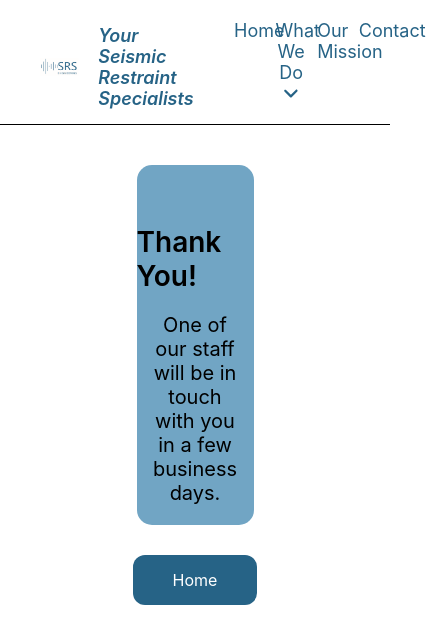
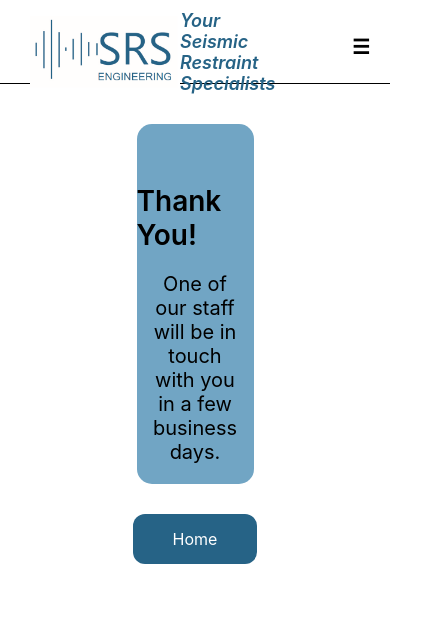
Before and after one commit to perstraine/SRS, a React (Create React App) app: page /thanks in a window 390 px wide. Shown: the top 644 px of the page, 426 px wide, since content can reach past the window. Built offline with nearby package versions, Linux system fonts and the light colour scheme.

Commit message:
navbar changed to use hamburger icon

```diff
--- a/src/components/header/Header.js
+++ b/src/components/header/Header.js
@@ -10,6 +10,7 @@ export default function Header() {
     const location = useLocation();
   const [active, setActive] = useState(location.pathname)
   const [drop, setDrop] = useState(false)
+  const [isOpen, setIsOpen] = useState("false");
     return (
       <div id={styles.headerContainer}>
         <div id={styles.logomotto}>
@@ -24,14 +25,84 @@ export default function Header() {
             />
             <div id={styles.motto}>Your Seismic Restraint Specialists</div>
           </div>
+          <div
+            id={styles.hamburger}
+            isOpen={isOpen}
+            onClick={() => {
+              setIsOpen("true");
+            }}
+          >
+            {"\u2630"}
+          </div>
 
-          <div id={styles.navbar}>
+          <div id={styles.navbarModal} isOpen={isOpen}>
+            <div
+              id={drop ? styles.activeDrop : styles.inactiveDrop}
+              onMouseEnter={() => {
+                setDrop(true);
+              }}
+              onMouseLeave={() => {
+                setDrop(false);
+              }}
+            >
+              <div
+                className={styles.dropItem}
+                onClick={() => {
+                  setActive("/suspendedceiling");
+                  navigate("/suspendedceiling");
+                  setIsOpen("false");
+                }}
+              >
+                Suspended Ceiling
+              </div>
+              <div
+                className={styles.dropItem}
+                onClick={() => {
+                  setActive("/wallandparition");
+                  navigate("/wallandpartition");
+                  setIsOpen("false");
+                }}
+              >
+                Wall & Partition
+              </div>
+              <div
+                className={styles.dropItem}
+                onClick={() => {
+                  setActive("/services");
+                  navigate("/services");
+                  setIsOpen("false");
+                }}
+              >
+                Services
+              </div>
+              <div
+                className={styles.dropItem}
+                onClick={() => {
+                  setActive("/specialist");
+                  navigate("/specialist");
+                  setIsOpen("false");
+                }}
+              >
+                Specialist
+              </div>
+            </div>
+            <div id={styles.navbar} isOpen={isOpen}>
+              <div
+                id={styles.close}
+                isOpen={isOpen}
+                onClick={() => {
+                  setIsOpen("false");
+                }}
+              >
+                {"\u2716"}
+              </div>
               <div
                 id={active === "/" ? styles.active : null}
                 className={styles.navItem}
                 onClick={() => {
                   setActive("/");
                   navigate("/");
+                  setIsOpen("false");
                 }}
               >
                 Home
@@ -46,44 +117,6 @@ export default function Header() {
                 }}
               >
                 What We Do <FontAwesomeIcon icon={faAngleDown} />
-              <div id={drop ? styles.activeDrop : styles.inactiveDrop}>
-                <div
-                  className={styles.dropItem}
-                  onClick={() => {
-                    setActive("/suspendedceiling");
-                    navigate("/suspendedceiling");
-                  }}
-                >
-                  Suspended Ceiling
-                </div>
-                <div
-                  className={styles.dropItem}
-                  onClick={() => {
-                    setActive("/wallandparition");
-                    navigate("/wallandpartition");
-                  }}
-                >
-                  Wall & Partition
-                </div>
-                <div
-                  className={styles.dropItem}
-                  onClick={() => {
-                    setActive("/services");
-                    navigate("/services");
-                  }}
-                >
-                  Services
-                </div>
-                <div
-                  className={styles.dropItem}
-                  onClick={() => {
-                    setActive("/specialist");
-                    navigate("/specialist");
-                  }}
-                >
-                  Specialist
-                </div>
-              </div>
               </div>
               <div
                 id={active === "/mission" ? styles.active : null}
@@ -91,6 +124,7 @@ export default function Header() {
                 onClick={() => {
                   setActive("/mission");
                   navigate("/mission");
+                  setIsOpen("false");
                 }}
               >
                 Our Mission
@@ -101,6 +135,7 @@ export default function Header() {
                 onClick={() => {
                   setActive("/contact");
                   navigate("/contact");
+                  setIsOpen("false");
                 }}
               >
                 Contact
@@ -108,5 +143,6 @@ export default function Header() {
             </div>
           </div>
         </div>
+      </div>
     );
 }
--- a/src/components/header/Header.module.css
+++ b/src/components/header/Header.module.css
@@ -1,6 +1,7 @@
 #headerContainer{
     display: flex;
     width: 100%;
+    height: 83px;
     flex-direction: column;
     align-items: center;
     border-bottom: solid 1px black;
@@ -14,7 +15,7 @@
 }
 
 #logo{
-    width: 25%;
+    width: 150px;
     cursor: pointer;
 
 }
@@ -29,17 +30,37 @@
 }
 
 #motto{
-    width: 50%;
+    width: 280px;
     font-size: 18px;
     font-style: italic;
     font-weight: 600;
     color: #266386;
 }
 
-#navbar{
+#navbarModal[isOpen=true]{
+    position: fixed;
+    width: 100%;
     display: flex;
-    width: 40%;
-    justify-content: space-between;
+    justify-content: flex-end;
+    top:0;
+    height: 100%;
+}
+
+#navbarModal[isOpen=false]{
+    display: none;
+}
+
+#navbar[isOpen=true]{
+    background-color: white;
+    display: flex;
+    width: 250px;
+    /* justify-content: space-between; */
+    flex-direction: column;
+    box-shadow: -2px 0 5px grey;
+
+}
+#navbar[isOpen=false]{
+    display: none;
 }
 
 #active{
@@ -47,7 +68,7 @@
 }
 
 .navItem{
-    width: 20%;
+    width: 100%;
     font-size: 18px;
     padding: 20px 0;
     color: #266386;
@@ -56,11 +77,18 @@
 
 }
 
+.navItem:hover{
+    background-color: rgb(202, 202, 202);
+}
+
 #activeDrop{
     display: block;
-    position: absolute;
-    background: #84a7bb;
-    width: 160px;
+    background: white;
+    width: 150px;
+    height: fit-content;
+    margin-top: 131px;
+    text-align: center;
+    box-shadow: -2px 0 5px grey;
 
 }
 
@@ -78,3 +106,26 @@
     background-color: grey;
     color: white;
 }
+
+#hamburger[isOpen=false]{
+    font-size: 20px;
+    font-weight: 700;
+    padding-right: 20px;
+    cursor: pointer;
+}
+
+#hamburger[isOpen=true]{
+    display: none;
+}
+
+#close[isOpen=true]{
+   font-size: 20px;
+    font-weight: 700;
+padding: 20px 20px 10px;
+    cursor: pointer;
+    text-align: end;
+}
+
+#close[isOpen=false]{
+    display: none;
+}
```
Lines whose indentation alone changed are shown as unchanged.
